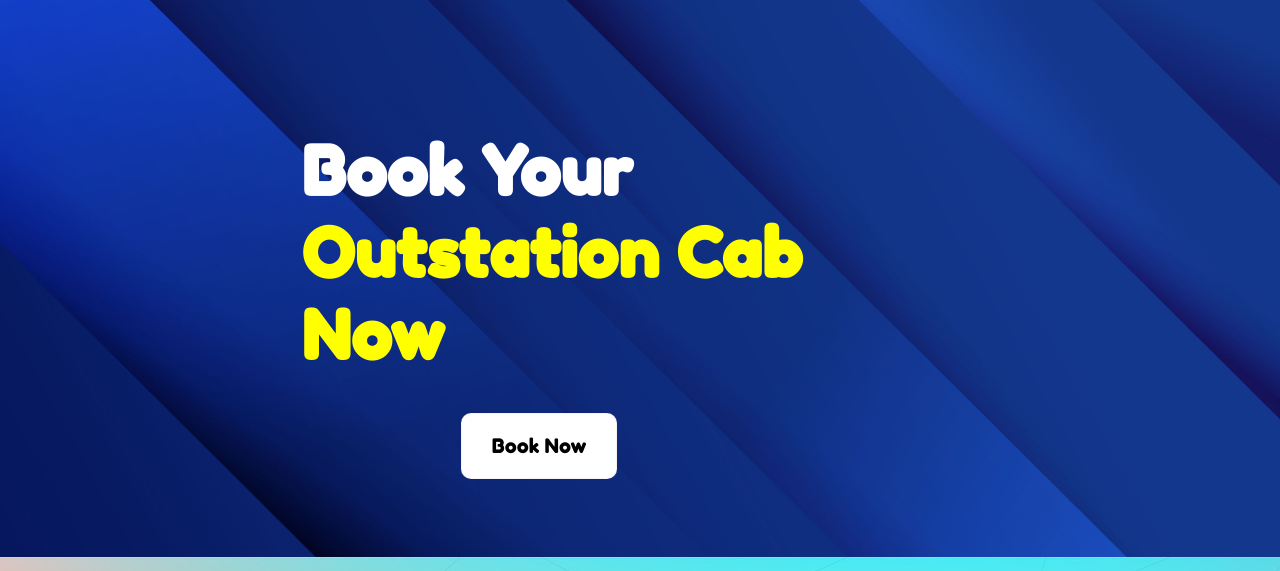
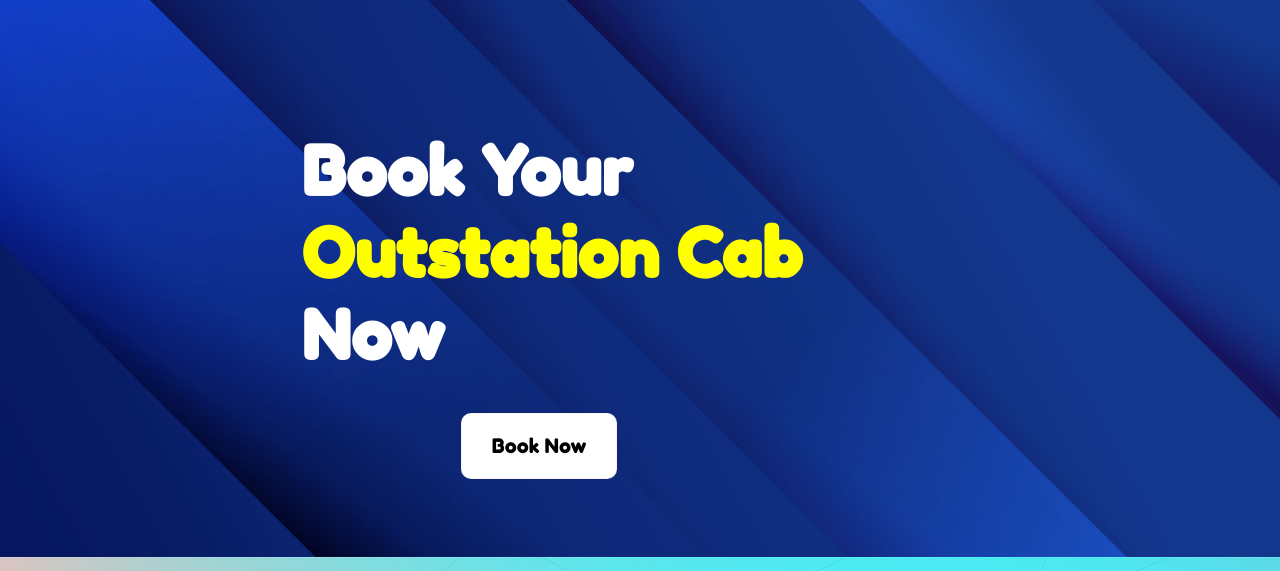
Before and after one commit to shamil20s/shamil20s.github.io., a plain HTML site: page index.html in a window 1280 px wide. Shown: the part 123-694 px from the top of the page. Drawn offline with nearby package versions, Linux system fonts and the light colour scheme.

Commit message:
Update index.html

```diff
--- a/index.html
+++ b/index.html
@@ -13,12 +13,12 @@
    <link rel="preconnect" href="https://fonts.googleapis.com">
 <link rel="preconnect" href="https://fonts.gstatic.com" crossorigin>
 <link href="https://fonts.googleapis.com/css2?family=Noto+Serif+Ahom&display=swap" rel="stylesheet">
-    <script src="https://kit.fontawesome.com/81b0b68ef4.js" crossorigin="anonymous"></script>
+<script src="https://kit.fontawesome.com/81b0b68ef4.js" crossorigin="anonymous"></script>
 </head>
 <body>
     <div class="main-container">
         <div class="background-text">
-            <h1>book your <span>outstation cab now</span></h1><br>
+            <h1>book your <span>outstation cab</span> now</h1><br>
             <div class="two"> <a href="#book" class="book">book now</a></div>
 
 
@@ -34,7 +34,7 @@
                 <a href="#reach">About us</a>
                 <a href="tel:9444762379">Contact us</a>
             </nav>
-            <a href="#" id="menu-bars" class="fas fa-bars"></a>
+
         </header>
 
     </div>
@@ -159,14 +159,14 @@
                 <span><i class="fas fa-star"></i></span>
             </div>
             <div class="inner-fast-text">
-                <h1>on Time pick up</h1>
+               <h1>on Time pick up</h1>
                 <p>pre-book in advance to get on time pick up</p>
 
             </div>
 
         </div>
         <div class="booking-content">
-            <div class="icon-fast">
+          <div class="icon-fast">
                 <span><i class="fas fa-star"></i></span>
             </div>
             <div class="inner-fast-text">
@@ -192,6 +192,7 @@
             <div class="inner-fast-text">
                 <h1>24x7 customer support</h1>
                 <p>Best in class customer support at your services</p>
+
 
             </div>
         </div>
```
